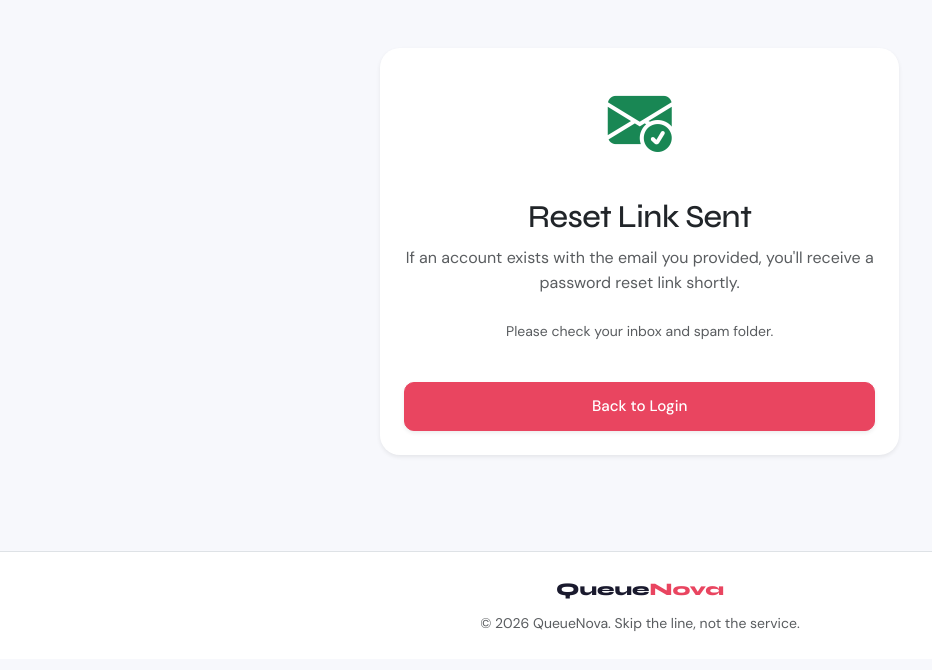
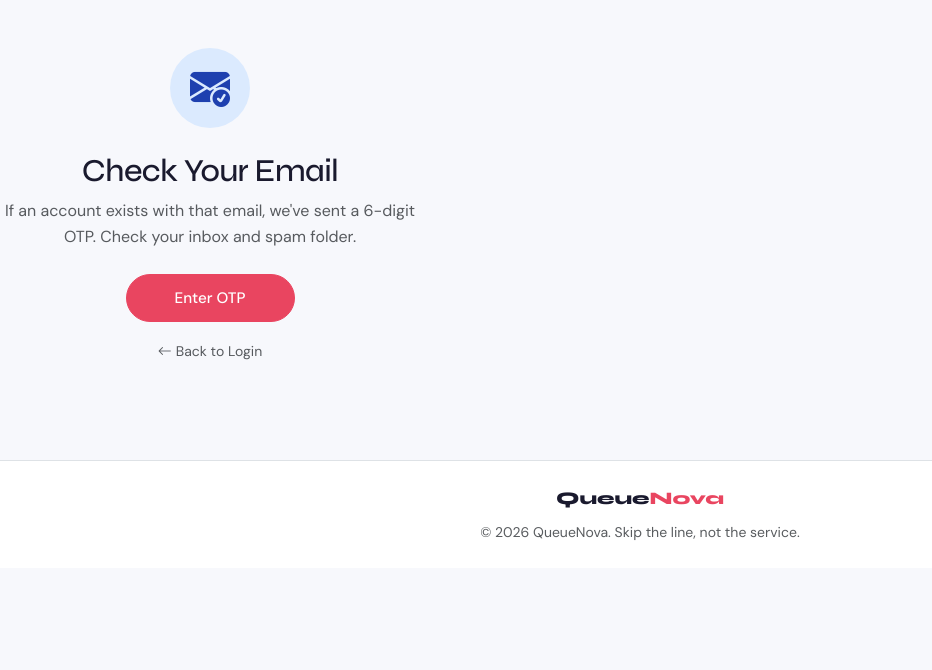
Before and after one commit to kumar1250/queuenova, a Django app: template templates/users/password_reset_done.html in a window 1280 px wide. Shown: the part 67-737 px from the top of the page, without its empty margins (0-932 px from the left). Run offline with Django 5.2, Linux system fonts and the light colour scheme; the template is opened without the code that fills it, so the values that code supplies are empty.

Commit message:
Update password_reset_done.html

```diff
--- a/templates/users/password_reset_done.html
+++ b/templates/users/password_reset_done.html
@@ -1,22 +1,17 @@
 {% extends 'base.html' %}
-
-{% block title %}Reset Link Sent{% endblock %}
-
+{% block title %}OTP Sent{% endblock %}
+{% block extra_css %}<style>.auth-wrap{min-height:calc(100vh - 72px);display:flex;align-items:center;justify-content:center;padding:2rem 1rem;}</style>{% endblock %}
 {% block content %}
-<div class="row justify-content-center animate__animated animate__fadeIn">
-    <div class="col-md-5">
-        <div class="card p-4 shadow-sm border-0 animate__animated animate__zoomIn text-center">
-            <div class="mb-4">
-                <i class="bi bi-envelope-check-fill text-success" style="font-size: 4rem;"></i>
-            </div>
-            <h2 class="mb-2 animate__animated animate__slideInDown">Reset Link Sent</h2>
-            <p class="text-muted mb-4 animate__animated animate__fadeIn">
-                If an account exists with the email you provided, you'll receive a password reset link shortly.
-            </p>
-            <p class="text-muted small">Please check your inbox and spam folder.</p>
-            <div class="d-grid mt-4">
-                <a href="{% url 'users:login' %}" class="btn btn-primary btn-lg shadow-sm">Back to Login</a>
-            </div>
+<div class="auth-wrap">
+    <div class="text-center animate__animated animate__zoomIn animate__faster" style="max-width:420px;">
+        <div style="width:80px;height:80px;background:#dbeafe;border-radius:50%;display:inline-flex;align-items:center;justify-content:center;font-size:2.5rem;color:#1e40af;margin-bottom:1.5rem;">
+            <i class="bi bi-envelope-check-fill"></i>
+        </div>
+        <h2 class="fw-800 mb-2">Check Your Email</h2>
+        <p class="text-muted mb-4">If an account exists with that email, we've sent a 6-digit OTP. Check your inbox and spam folder.</p>
+        <a href="{% url 'users:password_reset_verify' %}" class="btn btn-primary btn-lg btn-pill px-5">Enter OTP</a>
+        <div class="mt-3">
+            <a href="{% url 'users:login' %}" class="text-decoration-none text-muted small"><i class="bi bi-arrow-left me-1"></i>Back to Login</a>
         </div>
     </div>
 </div>
```
